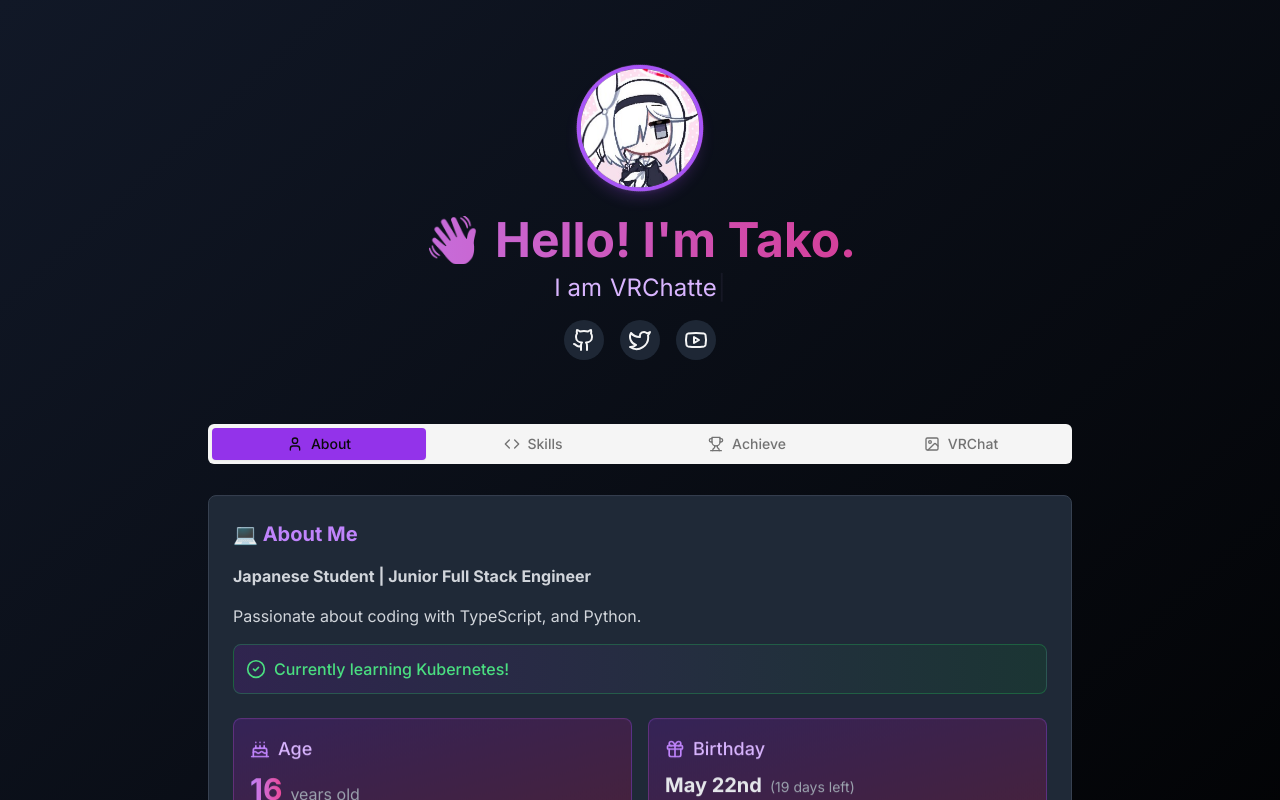
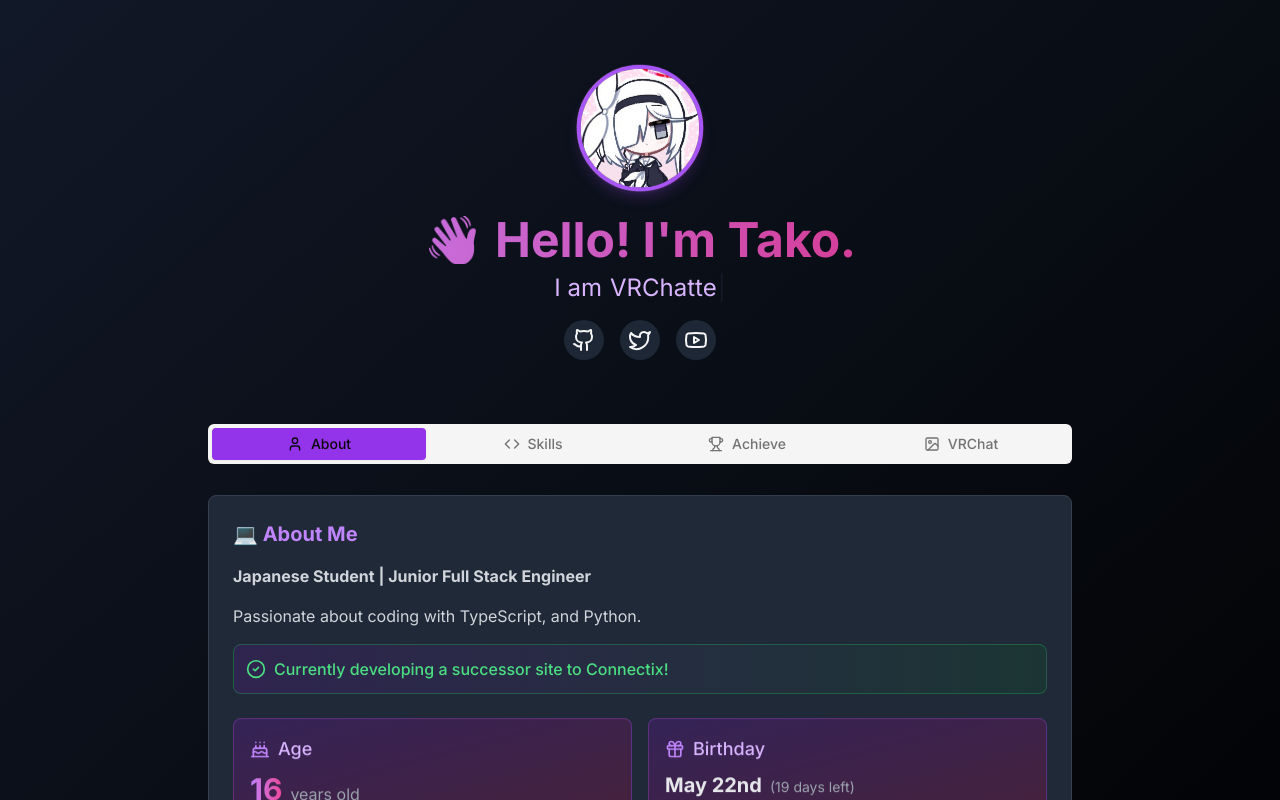
Before and after one commit to T4ko0522/Portfolio, a Next.js app: page / in a window 1280 px wide. Shown: the top 800 px of the page. Built offline with nearby package versions, Linux system fonts and the light colour scheme.

Commit message:
Update page.tsx

```diff
--- a/app/page.tsx
+++ b/app/page.tsx
@@ -490,7 +490,7 @@ export default function Home() {
                           <div className="mb-6 bg-gradient-to-r from-purple-900/30 to-green-900/30 p-3 rounded-lg border border-green-500/30">
                             <p className="text-green-400 font-medium flex items-center">
                               <CheckCircle2 className="w-5 h-5 mr-2" />
-                              Currently learning Kubernetes!
+                              Currently developing a successor site to Connectix!
                             </p>
                           </div>
                           <div className="grid grid-cols-1 md:grid-cols-2 gap-4 mb-6">
```
